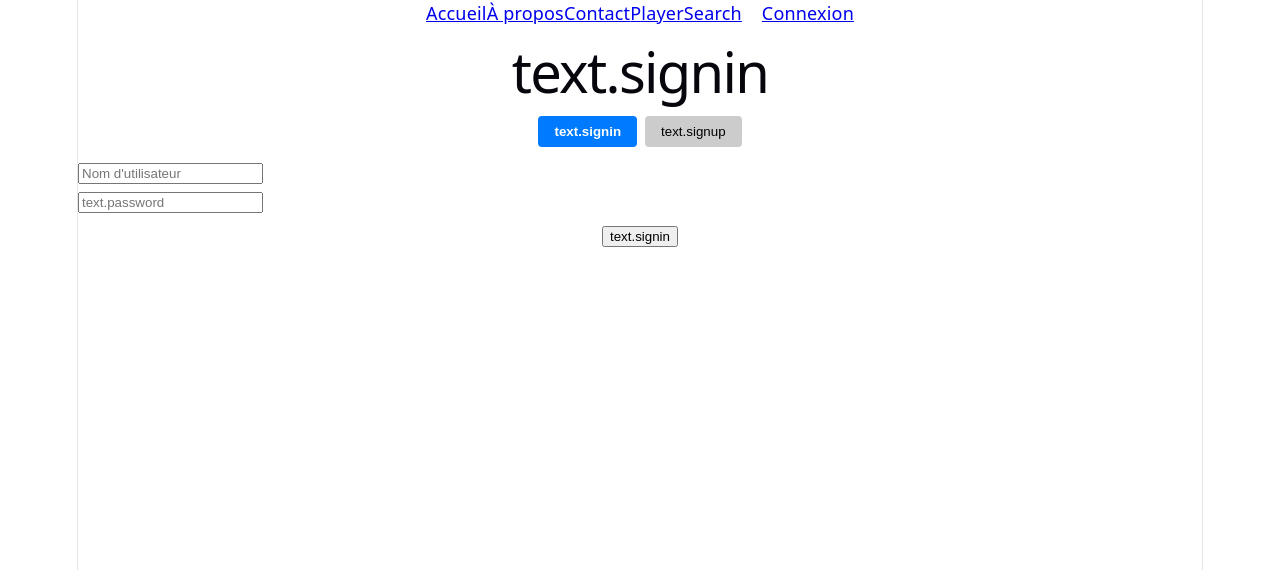
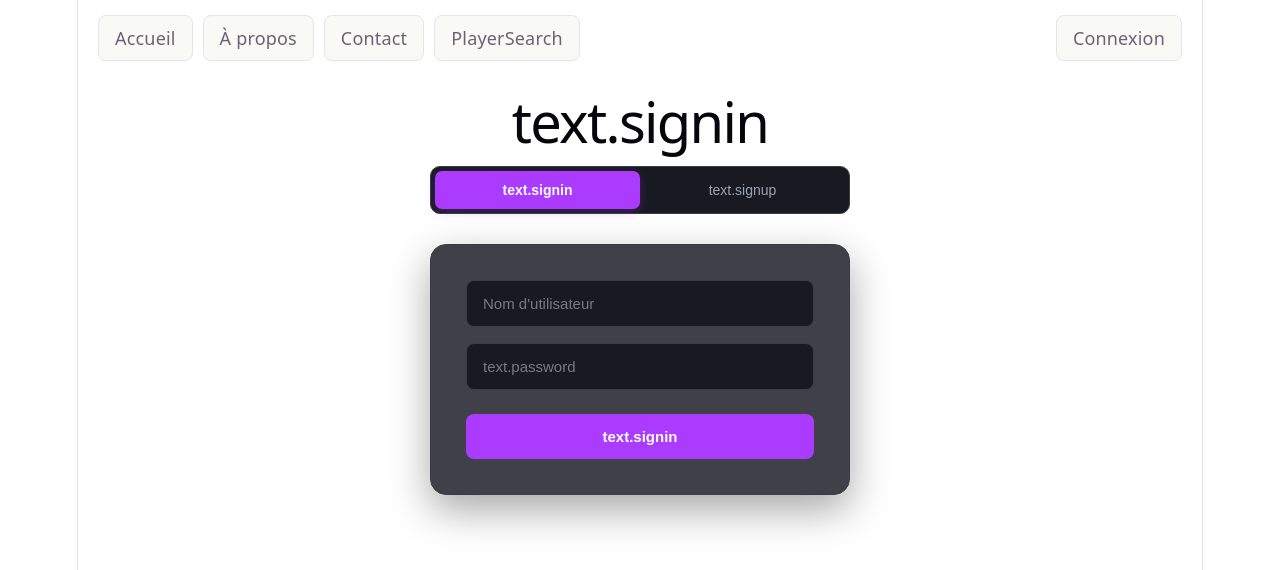
Before and after one commit to asqel/transcendence, a React (Vite) app in the folder src/frontend/site/: page /login in a window 1280 px wide. Shown: the top 570 px of the page. Built offline with nearby package versions, Linux system fonts and the light colour scheme.

Commit message:
new branch/front update

```diff
--- a/src/frontend/site/src/App.css
+++ b/src/frontend/site/src/App.css
@@ -182,3 +182,29 @@
     border-right-color: var(--border);
   }
 }
+
+nav {
+  display: flex;
+  align-items: center;
+  gap: 10px;
+  padding: 15px 20px;
+}
+
+nav a {
+  padding: 9px 16px;
+  border-radius: 8px;
+  text-decoration: none;
+  color: var(--text);
+  background: var(--social-bg);
+  border: 1px solid var(--border);
+}
+
+nav a:hover {
+  color: white;
+  background: var(--accent);
+  border-color: var(--accent);
+}
+
+nav a:last-child {
+  margin-left: auto !important;
+}
--- a/src/frontend/site/src/pages/Login.css
+++ b/src/frontend/site/src/pages/Login.css
@@ -1,34 +1,151 @@
 /* src/pages/Login.css */
 
+.login-form {
+  width: 100%;
+  max-width: 420px;
+  margin: 30px auto 0;
+  padding: 35px;
+  box-sizing: border-box;
+
+  background: rgba(31, 32, 40, 0.85);
+  border: 1px solid #3a3b48;
+  border-radius: 16px;
+  box-shadow: 0 15px 40px rgba(0, 0, 0, 0.35);
+
+  display: flex;
+  flex-direction: column;
+  gap: 16px;
+}
+
+.login-form input {
+  width: 100%;
+  box-sizing: border-box;
+  padding: 14px 16px;
+
+  background: #191a21;
+  border: 1px solid #3a3b48;
+  border-radius: 8px;
+
+  color: #f3f4f6;
+  font-size: 15px;
+
+  outline: none;
+  transition: 0.2s;
+}
+
+.login-form input::placeholder {
+  color: #777987;
+}
+
+.login-form input:focus {
+  border-color: #aa3bff;
+  box-shadow: 0 0 0 3px rgba(170, 59, 255, 0.15);
+}
+
+.login-form > button {
+  margin-top: 8px;
+  padding: 14px;
+
+  border: none;
+  border-radius: 8px;
+
+  background: #aa3bff;
+  color: white;
+
+  font-size: 15px;
+  font-weight: 600;
+
+  cursor: pointer;
+  transition: 0.2s;
+}
+
+.login-form > button:hover:not(:disabled) {
+  background: #bd63ff;
+  transform: translateY(-1px);
+  box-shadow: 0 6px 20px rgba(170, 59, 255, 0.3);
+}
+
+.login-form > button:disabled {
+  opacity: 0.6;
+  cursor: not-allowed;
+}
+
+/* Connexion / Inscription */
+
 .mode-switch {
-  margin-bottom: 16px;
+  display: flex;
+  width: 100%;
+  max-width: 420px;
+  margin: 0 auto 10px;
+
+  padding: 4px;
+  box-sizing: border-box;
+
+  background: #191a21;
+  border: 1px solid #3a3b48;
+  border-radius: 10px;
 }
 
 .mode-switch button {
-  padding: 8px 16px;
+  flex: 1;
+
+  padding: 11px 16px;
+
   border: none;
-  border-radius: 4px;
+  border-radius: 7px;
+
+  background: transparent;
+  color: #9ca3af;
+
+  font-size: 14px;
+  font-weight: 500;
+
   cursor: pointer;
-  background: #ccc;
-  color: black;
-  font-weight: normal;
+  transition: 0.2s;
 }
 
 .mode-switch button:first-child {
-  margin-right: 8px;
+  margin-right: 0;
+}
+
+.mode-switch button:hover {
+  color: white;
 }
 
 .mode-switch button.active {
-  background: #007bff;
+  background: #aa3bff;
   color: white;
-  font-weight: bold;
+  font-weight: 600;
+  box-shadow: 0 3px 10px rgba(170, 59, 255, 0.25);
 }
 
-.login-form input {
-  display: block;
-  margin-bottom: 8px;
+/* Erreur */
+
+.login-error {
+  margin: 0;
+  padding: 10px 12px;
+
+  background: rgba(239, 68, 68, 0.1);
+  border: 1px solid rgba(239, 68, 68, 0.3);
+  border-radius: 7px;
+
+  color: #f87171;
+  font-size: 14px;
 }
 
-.login-error {
-  color: red;
+/* Mobile */
+
+@media (max-width: 600px) {
+  .login-form {
+    padding: 24px 18px;
+    margin-left: 15px;
+    margin-right: 15px;
+    width: auto;
+  }
+
+  .mode-switch {
+    margin-left: 15px;
+    margin-right: 15px;
+    width: auto;
+  }
 }
```
Also changed, not shown: 1 other file (tests, documents, lock files or other folders).
